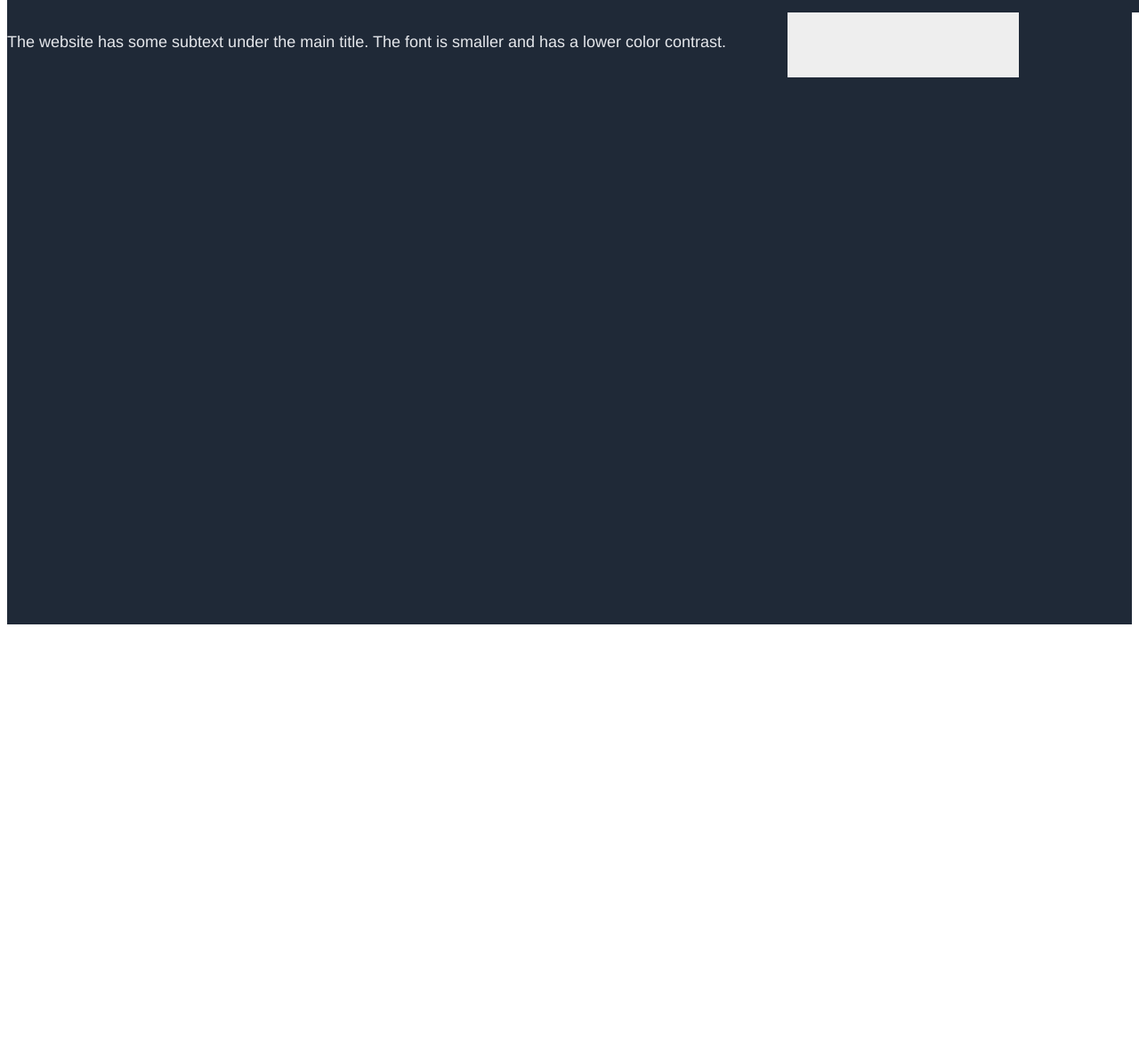
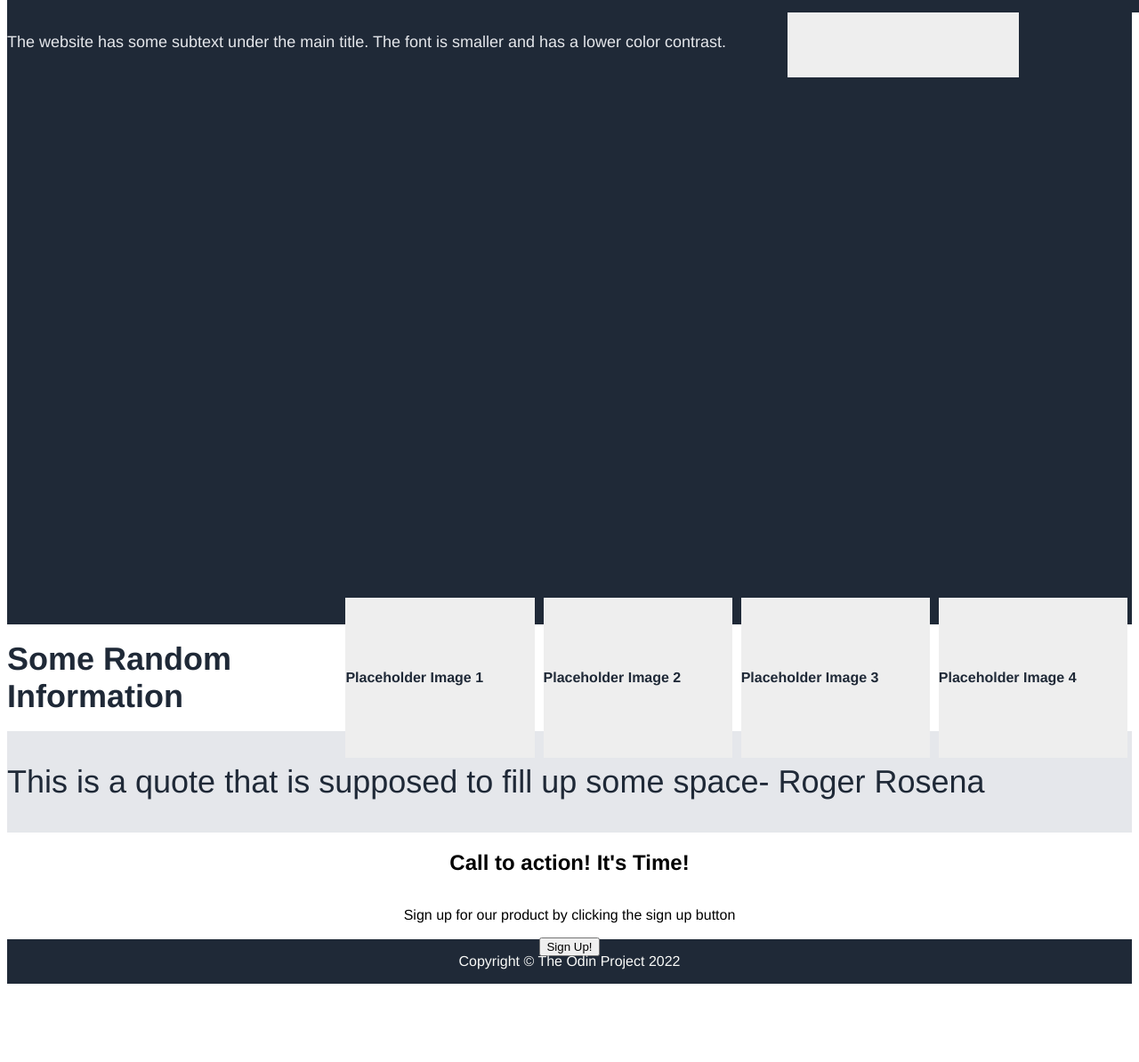
Before and after one commit to TheMonist/landing-page1, a plain HTML site: page index.html in a window 1280 px wide. Shown: the part 106-1300 px from the top of the page at 89% size. After the commit the page ends 1220 px from the top, so only its background shows below. Drawn offline with Linux system fonts and the light colour scheme.

Commit message:
changing heights

```diff
--- a/styles.css
+++ b/styles.css
@@ -87,7 +87,7 @@ ul > li {
     display: inline-flex;
     align-items: center;
     margin: 0;
-    height: 200vh;
+    height: 15vh;
     width: 100%;
 }
 
@@ -132,7 +132,7 @@ a:active {
 }
 
 .sign-up {
-    height: 75vh;
+    height: 15vh;
     display: grid;
     place-items: center;
 }
```
